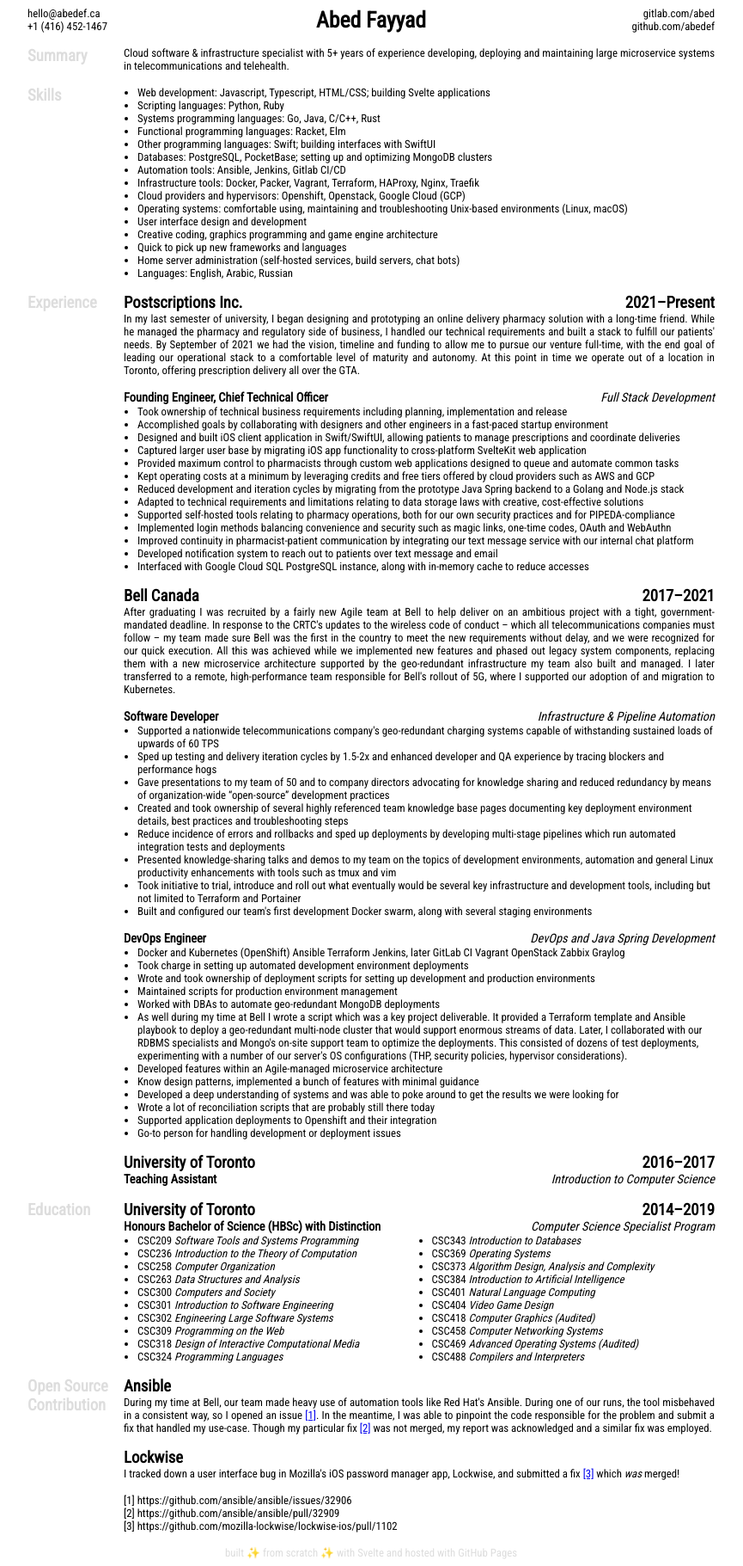
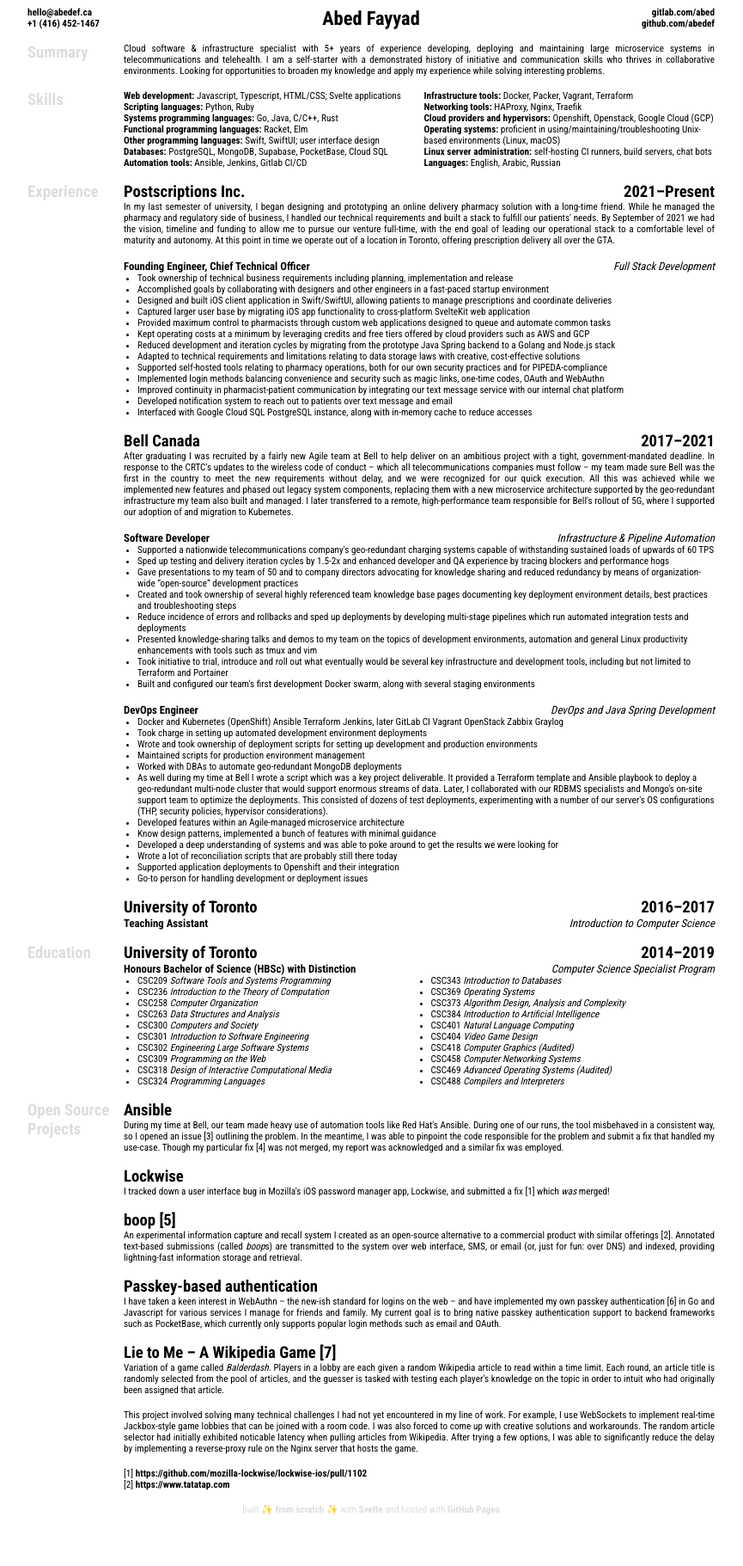
Before and after one commit to abedef/resume, a SvelteKit app: page / in a window 1280 px wide. Shown: the whole page at 86% size, without its empty margins (208-1073 px from the left). After the commit the page ends 1770 px from the top, so only its background shows below. Built offline with nearby package versions, Linux system fonts and the light colour scheme.

Commit message:
Content tweaks and bold font fix

```diff
--- a/src/app.html
+++ b/src/app.html
@@ -5,7 +5,7 @@
 	<link rel="icon" href="%sveltekit.assets%/favicon.png" />
 	<meta name="viewport" content="width=device-width" />
 	<style>
-		@import url('https://fonts.googleapis.com/css2?family=Roboto+Condensed&display=swap');
+		@import url('https://fonts.googleapis.com/css2?family=Roboto+Condensed:wght@400;700&display=swap');
 
 		* {
 			font-family: "Roboto Condensed", sans-serif;
--- a/src/routes/+page.svelte
+++ b/src/routes/+page.svelte
@@ -103,22 +103,62 @@
     ];
 
     let skills = [
-        "Web development: Javascript, Typescript, HTML/CSS; building Svelte applications",
-        "Scripting languages: Python, Ruby",
-        "Systems programming languages: Go, Java, C/C++, Rust",
-        "Functional programming languages: Racket, Elm",
-        "Other programming languages: Swift; building interfaces with SwiftUI",
-        "Databases: PostgreSQL, PocketBase; setting up and optimizing MongoDB clusters",
-        "Automation tools: Ansible, Jenkins, Gitlab CI/CD",
-        "Infrastructure tools: Docker, Packer, Vagrant, Terraform, HAProxy, Nginx, Traefik",
-        "Cloud providers and hypervisors: Openshift, Openstack, Google Cloud (GCP)",
-        "Operating systems: comfortable using, maintaining and troubleshooting Unix-based environments (Linux, macOS)",
-        "User interface design and development",
-        "Creative coding, graphics programming and game engine architecture",
-        "Quick to pick up new frameworks and languages",
-        "Home server administration (self-hosted services, build servers, chat bots)",
-        "Languages: English, Arabic, Russian",
+        {
+            title: "Web development:",
+            body: "Javascript, Typescript, HTML/CSS; Svelte applications",
+        },
+        { title: "Scripting languages:", body: "Python, Ruby" },
+        {
+            title: "Systems programming languages:",
+            body: "Go, Java, C/C++, Rust",
+        },
+        { title: "Functional programming languages:", body: "Racket, Elm" },
+        {
+            title: "Other programming languages:",
+            body: "Swift, SwiftUI; user interface design",
+        },
+        {
+            title: "Databases:",
+            body: "PostgreSQL, MongoDB, Supabase, PocketBase, Cloud SQL",
+        },
+        { title: "Automation tools:", body: "Ansible, Jenkins, Gitlab CI/CD" },
+        {
+            title: "Infrastructure tools:",
+            body: "Docker, Packer, Vagrant, Terraform",
+        },
+        {
+            title: "Networking tools:",
+            body: "HAProxy, Nginx, Traefik",
+        },
+        {
+            title: "Cloud providers and hypervisors:",
+            body: "Openshift, Openstack, Google Cloud (GCP)",
+        },
+        {
+            title: "Operating systems:",
+            body: "proficient in using/maintaining/troubleshooting Unix-based environments (Linux, macOS)",
+        },
+        {
+            title: "Linux server administration:",
+            body: "self-hosting CI runners, build servers, chat bots",
+        },
+        { title: "Languages:", body: "English, Arabic, Russian" },
+        // { body: "Quick to pick up new frameworks and programming languages" },
+        // { body: "Creative coding, graphics programming and game engine architecture", },
     ];
+
+    let summary =
+        "Cloud software & infrastructure specialist with 5+ years of experience developing, deploying and maintaining large microservice systems in telecommunications and telehealth. I am a self-starter with a demonstrated history of initiative and communication skills who thrives in collaborative environments. Looking for opportunities to broaden my knowledge and apply my experience while solving interesting problems.";
+
+    let links: string[] = [];
+
+    function addLink(url: string) {
+        let reference = links.length + 1;
+
+        links.push(url);
+
+        return reference;
+    }
 </script>
 
 <svelte:head>
@@ -149,23 +189,27 @@
     </div>
 </header>
 
+<!-- FIXME: Enclosing contents with <article> tag makes reader view display each section correctly -->
+
+<article>
     <section>
         <h3>Summary</h3>
         <div>
-        <p class="summary">
-            Cloud software & infrastructure specialist with 5+ years of
-            experience developing, deploying and maintaining large microservice
-            systems in telecommunications and telehealth.
-        </p>
+            <p class="summary">{summary}</p>
         </div>
     </section>
 
     <section>
         <h3>Skills</h3>
         <div>
-        <ul>
+            <ul class="skills">
                 {#each skills as skill}
-                <li>{skill}</li>
+                    <li>
+                        {#if "title" in skill}
+                            <strong>{skill.title}</strong>
+                        {/if}
+                        {skill.body}
+                    </li>
                 {/each}
             </ul>
         </div>
@@ -173,11 +217,7 @@
     <!-- TODO: Include "I am comfortable working with XYZ languages..." -->
 
     <section>
-    <h3>
-        Experience <h3 style="color: #00000000; position: absolute">
-            Work History
-        </h3>
-    </h3>
+        <h3>Experience</h3>
         <div>
             {#each experience as gig}
                 <div class="company">
@@ -228,35 +268,91 @@
     </section>
 
     <section>
-    <h3>Open Source Contribution</h3>
+        <h3>Open Source Projects</h3>
         <div>
             <div class="company">
                 <h3>Ansible</h3>
             </div>
 
             <p class="company-description">
-            During my time at Bell, our team made heavy use of automation tools
-            like Red Hat's Ansible. During one of our runs, the tool misbehaved
-            in a consistent way, so I opened an issue <a
-                href="https://github.com/ansible/ansible/issues/32906">[1]</a
-            >. In the meantime, I was able to pinpoint the code responsible for
-            the problem and submit a fix that handled my use-case. Though my
-            particular fix
-            <a href="https://github.com/ansible/ansible/pull/32909">[2]</a> was not
-            merged, my report was acknowledged and a similar fix was employed.
+                During my time at Bell, our team made heavy use of automation
+                tools like Red Hat's Ansible. During one of our runs, the tool
+                misbehaved in a consistent way, so I opened an issue [{addLink(
+                    "https://github.com/ansible/ansible/issues/32906"
+                )}] outlining the problem. In the meantime, I was able to
+                pinpoint the code responsible for the problem and submit a fix
+                that handled my use-case. Though my particular fix [{addLink(
+                    "https://github.com/ansible/ansible/pull/32909"
+                )}] was not merged, my report was acknowledged and a similar fix
+                was employed.
             </p>
 
             <div class="company">
                 <h3>Lockwise</h3>
             </div>
 
+            <p class="company-description">
+                I tracked down a user interface bug in Mozilla's iOS password
+                manager app, Lockwise, and submitted a fix [{addLink(
+                    "https://github.com/mozilla-lockwise/lockwise-ios/pull/1102"
+                )}] which <em>was</em> merged!
+            </p>
+
+            <div class="company">
+                <h3>boop [{addLink("https://github.com/abedef/boop-go")}]</h3>
+            </div>
+
+            <p class="company-description">
+                An experimental information capture and recall system I created
+                as an open-source alternative to a commercial product with
+                similar offerings [{addLink("https://www.tatatap.com")}].
+                Annotated text-based submissions (called <em>boop</em>s) are
+                transmitted to the system over web interface, SMS, or email (or,
+                just for fun: over DNS) and indexed, providing lightning-fast
+                information storage and retrieval.
+            </p>
+
+            <div class="company">
+                <h3>Passkey-based authentication</h3>
+            </div>
+
+            <p class="company-description">
+                I have taken a keen interest in WebAuthn – the new-ish standard
+                for logins on the web – and have implemented my own passkey
+                authentication [{addLink("https://genieindex.ca")}] in Go and
+                Javascript for various services I manage for friends and family.
+                My current goal is to bring native passkey authentication
+                support to backend frameworks such as PocketBase, which
+                currently only supports popular login methods such as email and
+                OAuth.
+            </p>
+
+            <div class="company">
+                <h3>
+                    Lie to Me – A Wikipedia Game [{addLink(
+                        "https://github.com/abedef/wikigame"
+                    )}]
+                </h3>
+            </div>
+
+            <p class="company-description">
+                Variation of a game called <em>Balderdash</em>. Players in a
+                lobby are each given a random Wikipedia article to read within a
+                time limit. Each round, an article title is randomly selected
+                from the pool of articles, and the guesser is tasked with
+                testing each player's knowledge on the topic in order to intuit
+                who had originally been assigned that article.
+            </p>
             <p class="oss-description">
-            I tracked down a user interface bug in Mozilla's iOS password
-            manager app, Lockwise, and submitted a fix <a
-                href="https://github.com/mozilla-lockwise/lockwise-ios/pull/1102"
-                >[3]</a
-            >
-            which <em>was</em> merged!
+                This project involved solving many technical challenges I had
+                not yet encountered in my line of work. For example, I use
+                WebSockets to implement real-time Jackbox-style game lobbies
+                that can be joined with a room code. I was also forced to come
+                up with creative solutions and workarounds. The random article
+                selector had initially exhibited noticable latency when pulling
+                articles from Wikipedia. After trying a few options, I was able
+                to significantly reduce the delay by implementing a
+                reverse-proxy rule on the Nginx server that hosts the game.
             </p>
         </div>
     </section>
@@ -265,14 +361,13 @@
         <h3 />
         <div>
             <ul class="links">
-            <li>[1] https://github.com/ansible/ansible/issues/32906</li>
-            <li>[2] https://github.com/ansible/ansible/pull/32909</li>
-            <li>
-                [3] https://github.com/mozilla-lockwise/lockwise-ios/pull/1102
-            </li>
+                {#each links as link, i}
+                    <li>[{i + 1}] <a href={link}>{link}</a></li>
+                {/each}
             </ul>
         </div>
     </section>
+</article>
 
 <footer>
     <p>
@@ -329,6 +424,10 @@
     div.company {
         display: flex;
         justify-content: space-between;
+    }
+
+    ul.skills {
+        column-count: 1;
     }
 
     h3.years {
@@ -388,6 +487,13 @@
         padding-left: 1rem;
     }
 
+    ul.skills {
+        /* TODO Recieved feedback to make this a single column */
+        column-count: 2;
+        list-style: none;
+        padding: 0;
+    }
+
     ul.responsibilities {
         margin: 0;
         margin-bottom: 1rem;
@@ -407,13 +513,13 @@
 
     .role > em,
     .role > h4 {
-        font-size: 0.9rem;
+        font-size: 0.8rem;
     }
 
     p,
     ul,
     header > div {
-        font-size: 0.8rem;
+        font-size: 0.7rem;
     }
 
     @media screen and (max-width: 700px) {
@@ -422,6 +528,16 @@
             text-orientation: mixed;
             min-width: unset;
         }
+
+        ul.skills {
+            padding-left: 0;
+            list-style: none;
+        }
+
+        ul#coursework {
+            padding-left: 0;
+            list-style: none;
+        }
     }
 
     @media screen and (max-width: 620px) {
@@ -429,4 +545,16 @@
             column-count: 1;
         }
     }
+
+    @media print {
+        footer {
+            visibility: hidden;
+        }
+    }
+
+    a {
+        font-weight: bold;
+        text-decoration: none;
+        color: currentColor;
+    }
 </style>
```
Lines whose indentation alone changed are shown as unchanged.
